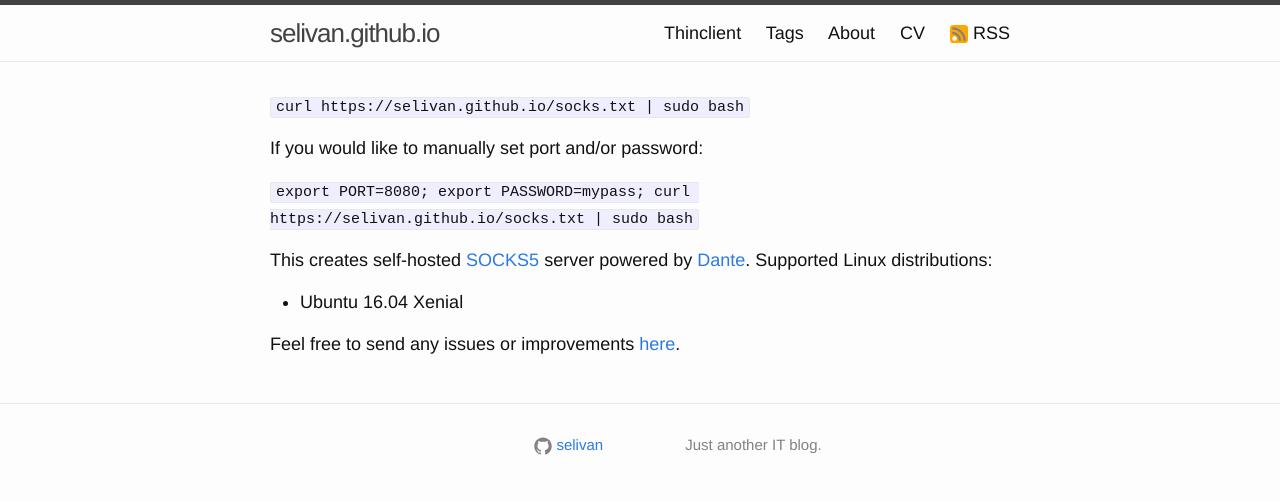
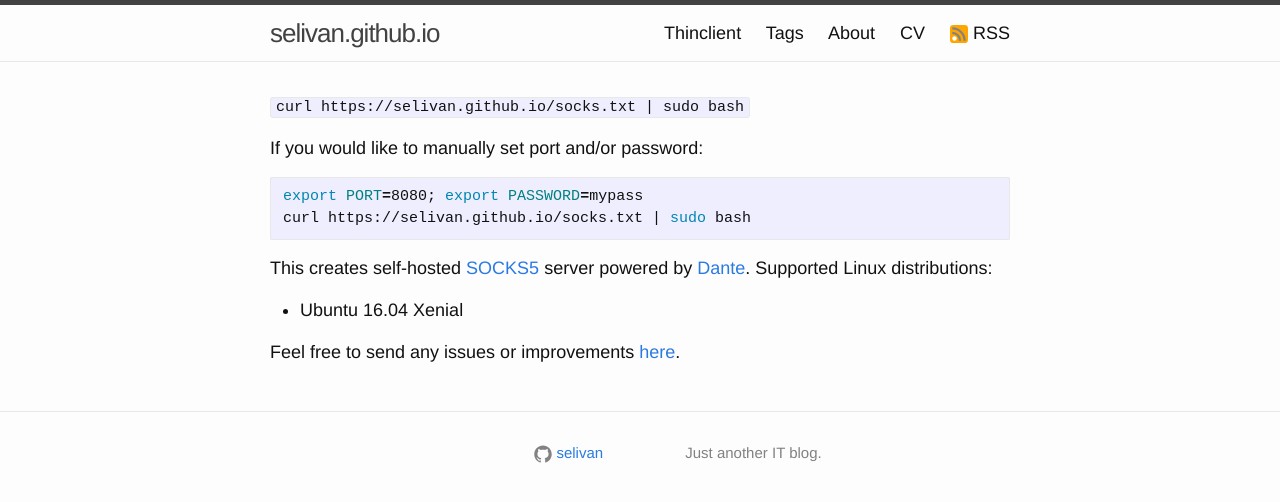
Before and after one commit to selivan/selivan.github.io, a Jekyll site: the page built from socks/index.md, in a window 1280 px wide. Shown: the top 502 px of the page. Built offline with Jekyll 4.4.1, drawn with Linux system fonts in a browser that asks for light colours.

Commit message:
update socks page

````diff
--- a/socks/index.md
+++ b/socks/index.md
@@ -6,7 +6,10 @@
 
 If you would like to manually set port and/or password:
 
-`export PORT=8080; export PASSWORD=mypass; curl {{ site.url }}/socks.txt | sudo bash`
+```bash
+export PORT=8080; export PASSWORD=mypass
+curl {{ site.url }}/socks.txt | sudo bash
+```
 
 This creates self-hosted [SOCKS5](https://en.wikipedia.org/wiki/SOCKS) server powered by [Dante](http://www.inet.no/dante/). Supported Linux distributions:
 * Ubuntu 16.04 Xenial
````
